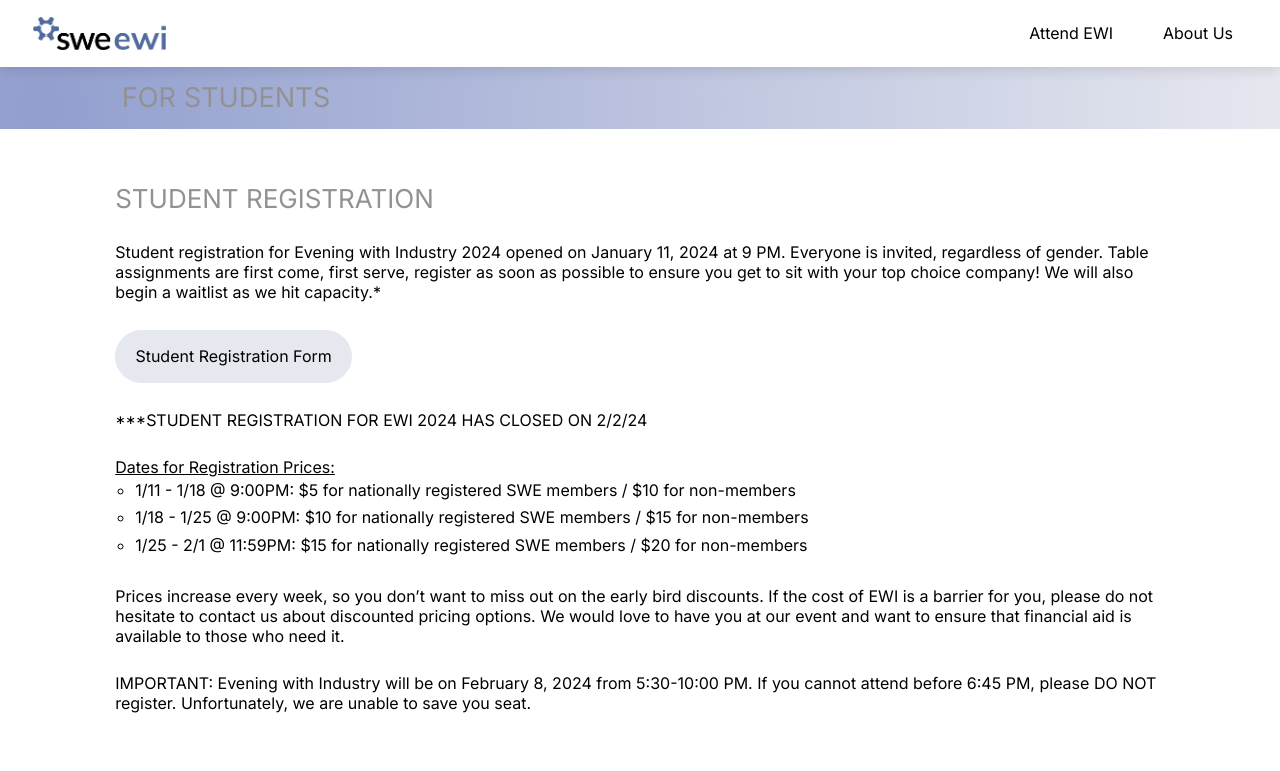
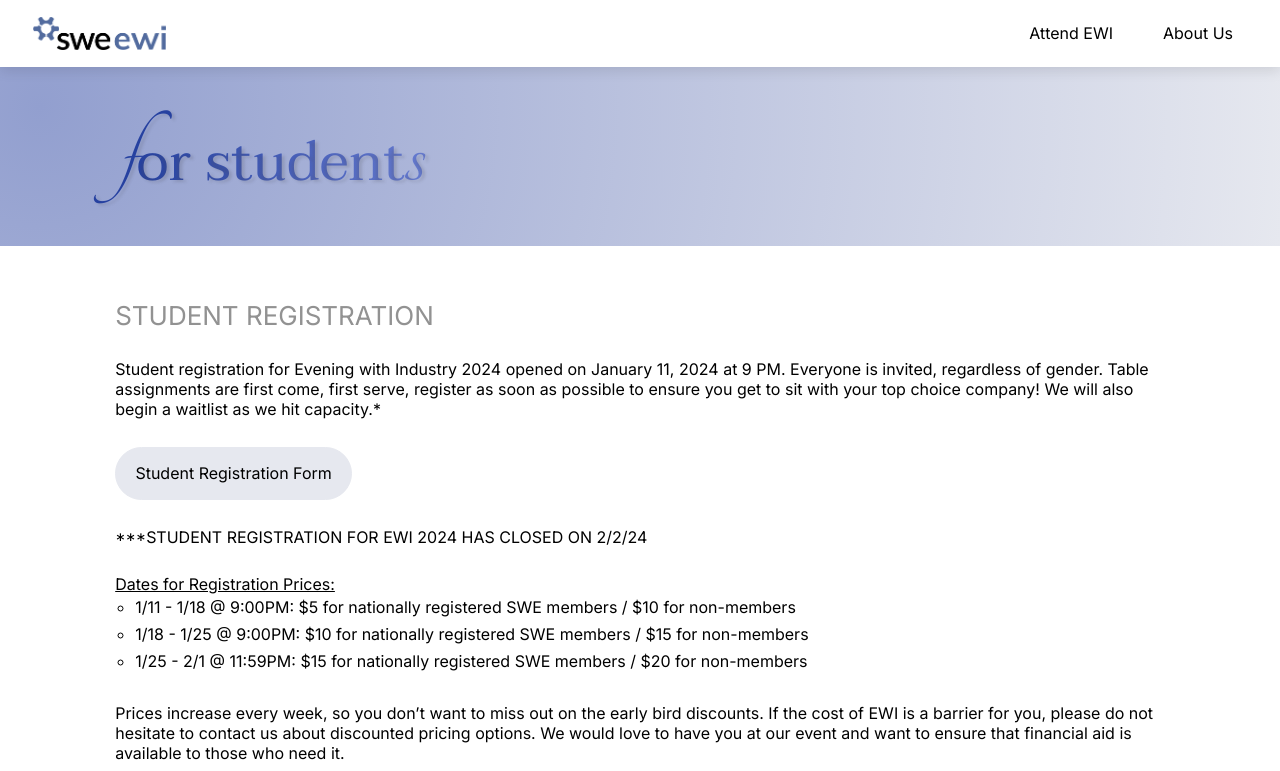
Before and after one commit to swe-ucla/ewi-website, a React (Create React App) app: page /student in a window 1280 px wide. Shown: the top 771 px of the page. Built offline with nearby package versions, Linux system fonts and the light colour scheme; a web font is replaced by a local one.

Commit message:
Also did student headers

```diff
--- a/src/components/studentHeader/StudentHeader.jsx
+++ b/src/components/studentHeader/StudentHeader.jsx
@@ -1,18 +1,17 @@
 import React from 'react'
-import './studentHeader.css'
+import '../companyHeader/companyHeader.css'
 
 
 const StudentHeader = () => {
   return (
     <div className="cheader">
-
       <div className="container cheader__container">
         <div className="cheaderText">
-        <h2>for students</h2>
+        <span className="f">f</span>
+          <h1>
+            <span className="middle">or student<span className="s">s</span></span>
+          </h1>
         </div>
-        <h4 className="text-light">
-
-        </h4>
       </div>
 
     </div>
```
Also changed, not shown: src/components/studentHeader/studentHeader.css (deleted).
